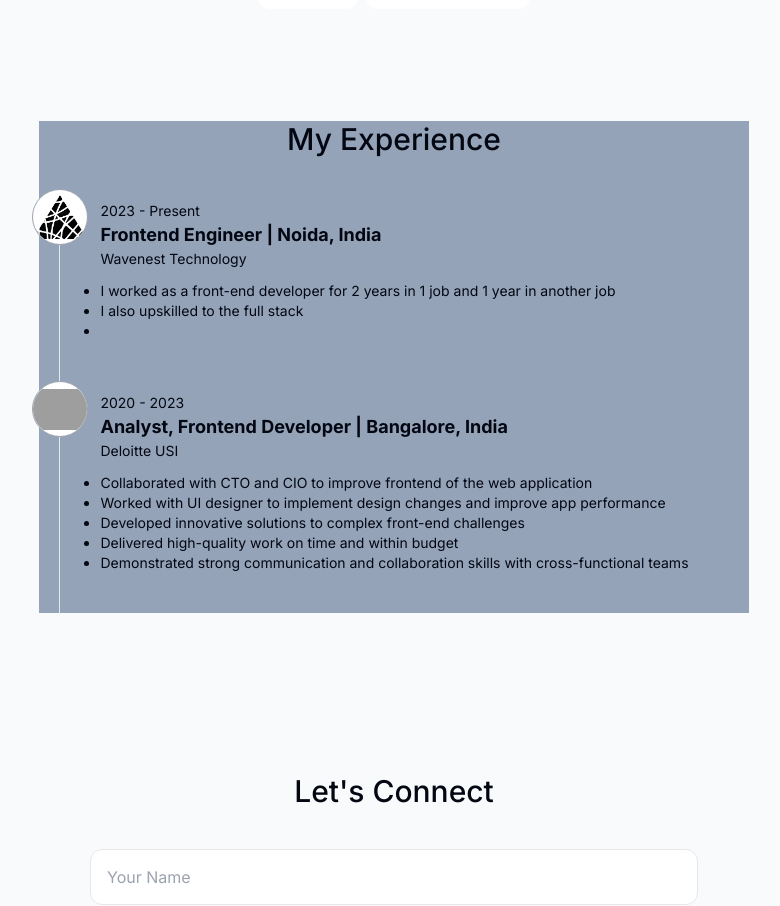
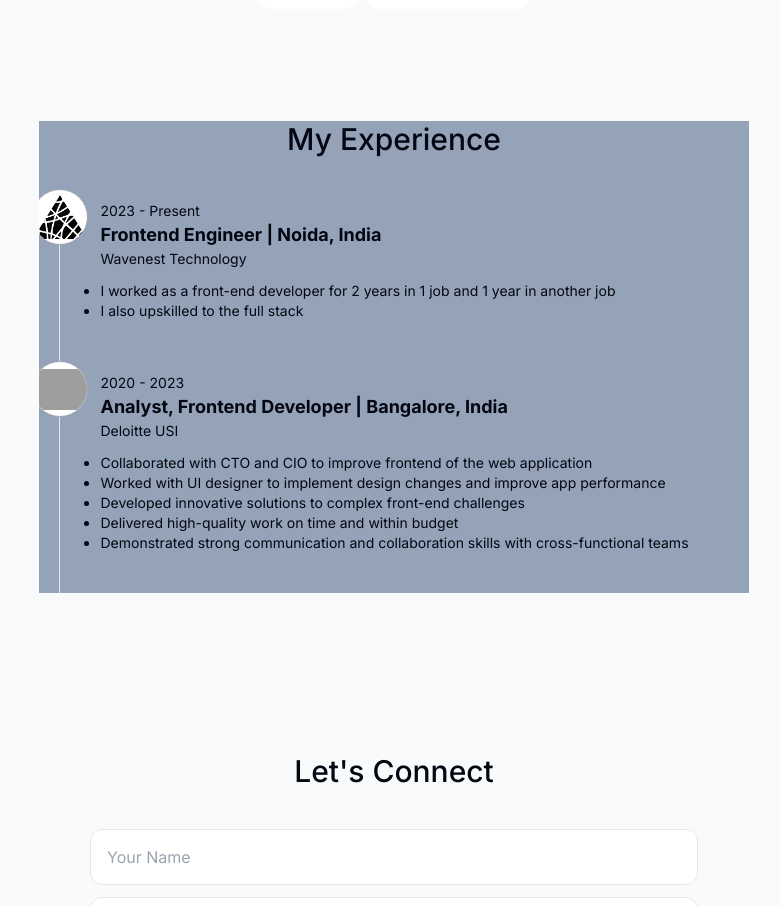
Before and after one commit to Harshay-Narayan/harshay-portfolio, a Next.js app: page / in a window 1280 px wide. Shown: the part 2860-3766 px from the top of the page, without its empty margins (246-1026 px from the left). Built offline with nearby package versions, Linux system fonts and the light colour scheme; grey boxes are pictures that could not be loaded.

Commit message:
experience section oveflow fixed

```diff
--- a/src/app/components/Experience.tsx
+++ b/src/app/components/Experience.tsx
@@ -1,6 +1,5 @@
 "use client";
 import React from "react";
-import "react-vertical-timeline-component/style.min.css";
 import SectionHeading from "./SectionHeading";
 import { experiencesData } from "@/lib/data";
 import { useSectionInView } from "@/lib/hooks";
@@ -22,7 +21,7 @@ function IndividualExperience({
       initial={{ opacity: 0 }}
       whileInView={{ opacity: 1 }}
       transition={{ duration: 0.9 }}
-      // viewport={{ once: true }}
+      viewport={{ once: true }}
       className="relative border-l max-w-[48rem] mx-5 flex"
     >
       <div className="flex justify-center overflow-hidden items-center absolute left-0 top-0 -translate-x-1/2 bg-white border border-gray-400 rounded-full w-14 h-14">
@@ -42,15 +41,18 @@ function IndividualExperience({
         className="p-10 pt-3"
       >
         <div className="text-sm">{date}</div>
-        <div className="text-lg font-bold">
+        <div className="text-lg sm:text-md font-bold">
           {title} | {location}
         </div>
         <div className="text-sm">{company}</div>
         <div className="pt-3 text-justify text-sm">
           <ul className="list-disc">
-            {description.split(".").map((line, index) => (
-              <li key={index}>{line}</li>
-            ))}
+            {description
+              .split(".")
+              .filter(Boolean)
+              .map((line, index) => (
+                <li key={index}>{line}</li>
+              ))}
           </ul>
         </div>
       </motion.div>
@@ -61,11 +63,15 @@ function IndividualExperience({
 function Experience() {
   const { ref } = useSectionInView("Experience");
   return (
-    <section ref={ref} id="experience" className="scroll-mt-28 mb-28 sm:mb-40 bg-slate-400">
+    <section
+      ref={ref}
+      id="experience"
+      className="scroll-mt-28 mb-28 sm:mb-40 bg-slate-400 overflow-x-hidden"
+    >
       <SectionHeading>My Experience</SectionHeading>
       {experiencesData.map((item, index) => {
         return (
-          <React.Fragment key={index}>
+          <React.Fragment key={item.title}>
             <IndividualExperience {...item} />
           </React.Fragment>
         );
--- a/src/app/layout.tsx
+++ b/src/app/layout.tsx
@@ -25,7 +25,6 @@ export default function RootLayout({
       >
         <div className="bg-[#f8ee5a] absolute top-[-2rem] sm:top-[-6rem] -z-10 animate-backgroundFirst h-[10rem] w-[8rem] sm:h-[17rem] sm:w-[17rem] lg:h-[20rem] lg:w-[20rem] rounded-full max-sm:blur-[7rem] blur-[10rem] dark:bg-[#498ec7]"></div>
         <div className="bg-[#5a69f3] absolute -z-10 animate-backgroundSecond h-[12rem] w-[12rem] sm:h-[17rem] sm:w-[17rem] lg:h-[20rem] lg:w-[20rem] rounded-full max-sm:blur-[7rem] blur-[10rem] dark:bg-[#71a5bb]"></div>
-
         <div className="bg-[#f8aee6] absolute top-[35rem] left-[-4rem] animate-backgroundThird -z-10 h-[12rem] w-[10rem] sm:h-[17rem] sm:w-[17rem] lg:h-[20rem] lg:w-[20rem] rounded-full max-sm:blur-[7rem] blur-[10rem] dark:bg-[#5f2556]"></div>
 
         {/* <div className="bg-[#fd91eb] absolute top-[-6rem] -z-10 right-[11rem] h-[31.25rem] w-[31.25rem] rounded-full blur-[10rem] sm:w-[68.75rem] dark:bg-[#946263]"></div> */}
```
